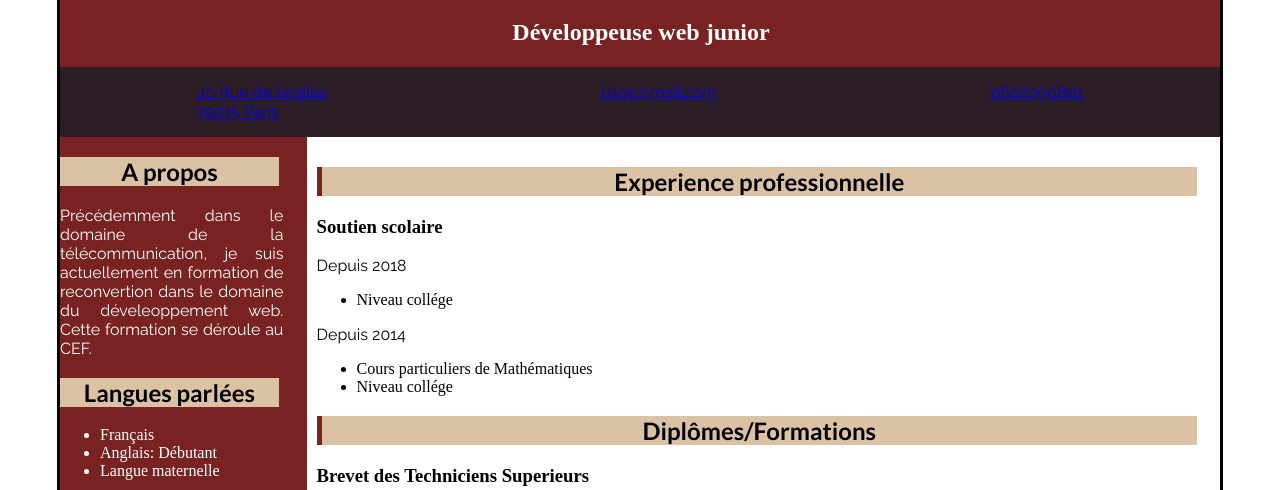
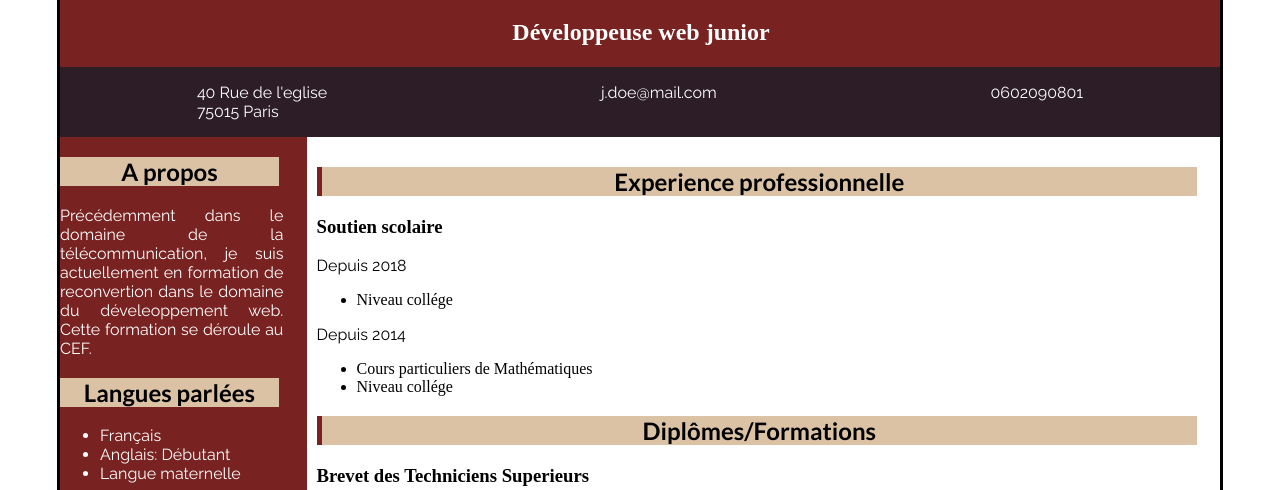
Before and after one commit to nldsck/Christelle-CEF, a plain HTML site: page index.html in a window 1280 px wide. Shown: the part 325-815 px from the top of the page. Drawn offline with Linux system fonts and the light colour scheme.

Commit message:
quatriéme jet css underline

```diff
--- a/assets/css/style.css
+++ b/assets/css/style.css
@@ -55,6 +55,7 @@ h1{
     color: white;
 }
 #libloc_1{
+    font-family: "raleway",sans-serif;
     color: white;
 }
 #contact{
@@ -64,6 +65,9 @@ h1{
     justify-content: space-around;
     background-color: #2c1d27;
     color: white;
+}
+a:hover{text-decoration: underline;
+
 }
 #gros_bloc{
     display: flex;
--- a/index.html
+++ b/index.html
@@ -5,6 +5,10 @@
     <meta name="viewport" content="width=device-width, initial-scale=1.0">
     <title>CV-Christelle Kamga</title>
     <link rel="stylesheet" href="assets/css/style.css">
+    <style>
+        a {color: white;
+        text-decoration: none;}
+    </style>
 </head>
 <body>
     <div id="bloc_cv">
```
